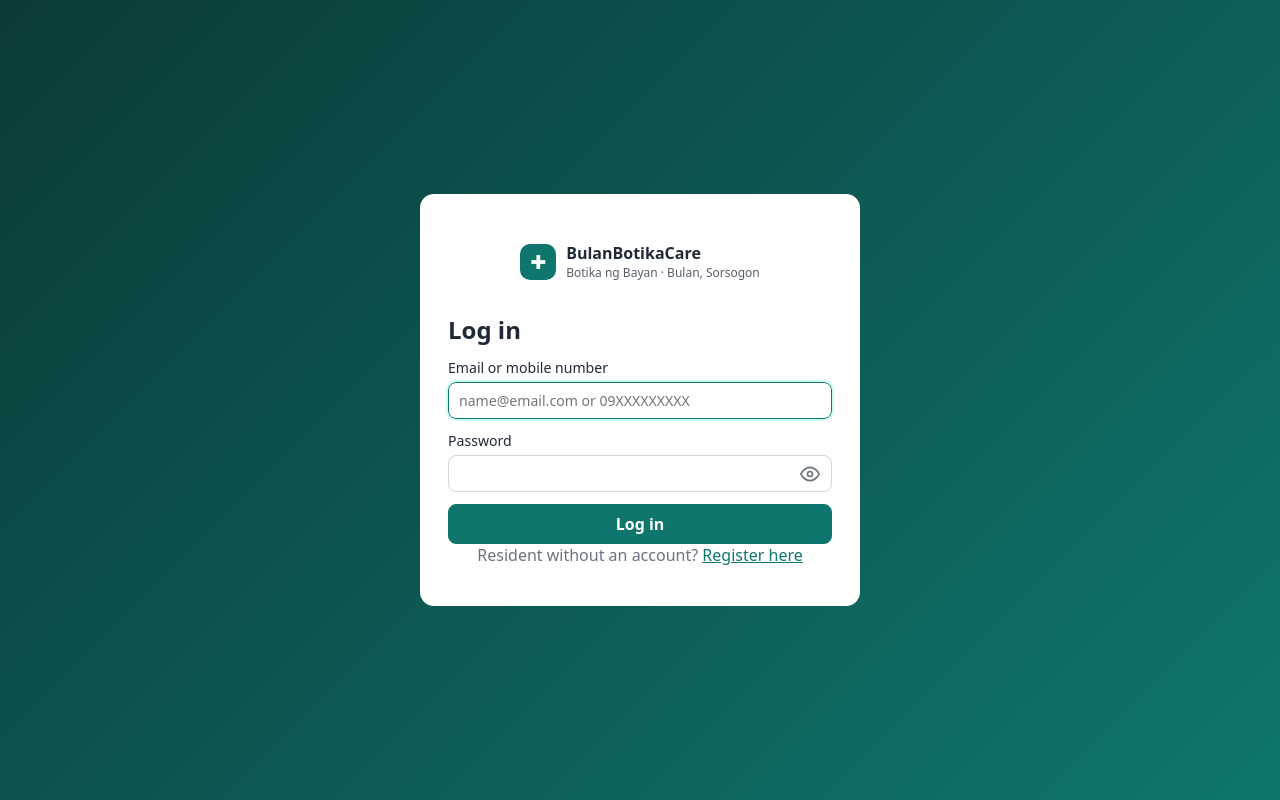
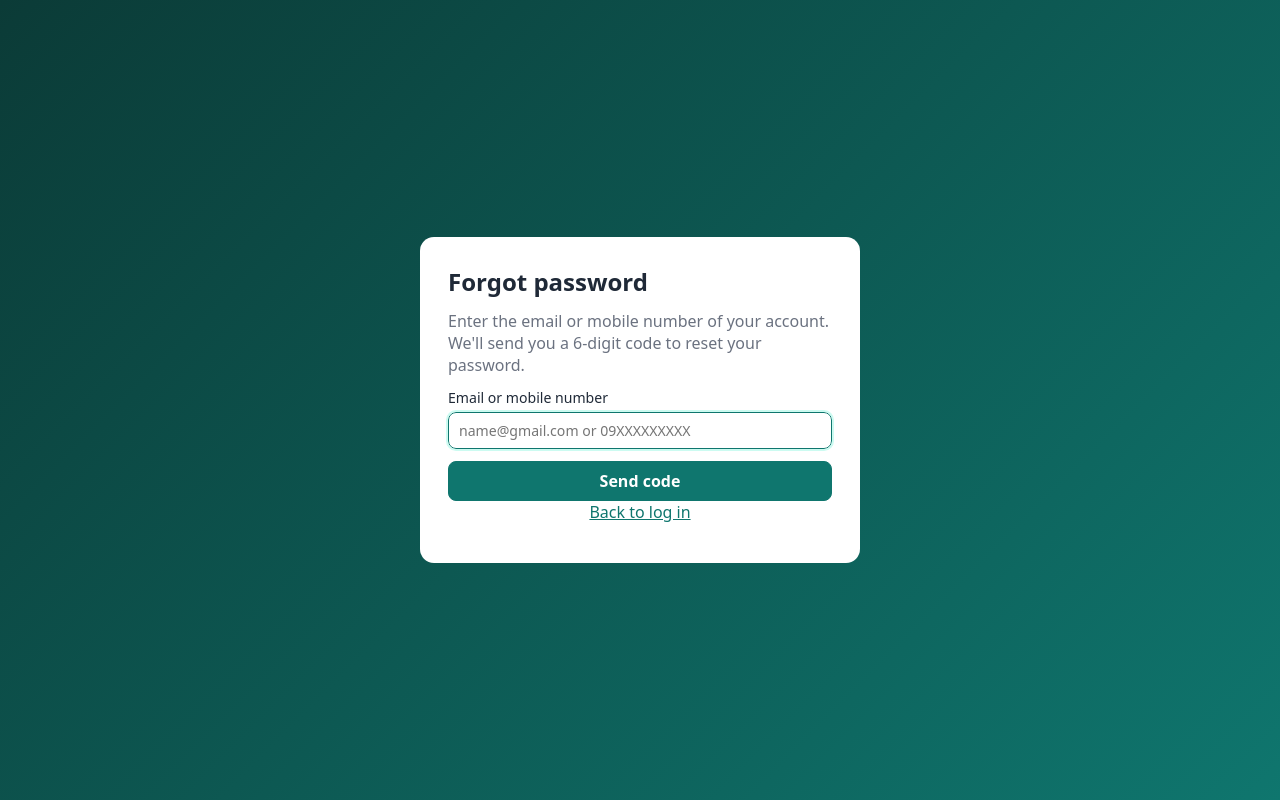
Before and after one commit to renancano22/botika-frontend, a React (Vite) app: page /forgot-password in a window 1280 px wide. Before the commit this address led to /login. Built offline with nearby package versions, Linux system fonts and the light colour scheme; no server answers.

Commit message:
Forgot password, validation, barangay dropdown

```diff
--- a/src/App.tsx
+++ b/src/App.tsx
@@ -5,6 +5,7 @@ import Layout from './components/Layout';
 import type { Role } from './types';
 import Login from './pages/Login';
 import Register from './pages/Register';
+import ForgotPassword from './pages/ForgotPassword';
 import AdminDashboard from './pages/admin/AdminDashboard';
 import Users from './pages/admin/Users';
 import Reports from './pages/admin/Reports';
@@ -39,6 +40,7 @@ export default function App() {
     <Routes>
       <Route path="/login" element={user ? <Navigate to="/dashboard" replace /> : <Login />} />
       <Route path="/register" element={user ? <Navigate to="/dashboard" replace /> : <Register />} />
+      <Route path="/forgot-password" element={user ? <Navigate to="/dashboard" replace /> : <ForgotPassword />} />
 
       <Route element={<Guard roles={ALL}><Layout /></Guard>}>
         <Route path="/dashboard" element={
--- /dev/null
+++ b/src/pages/ForgotPassword.tsx
@@ -0,0 +1,94 @@
+import { useState, type FormEvent } from 'react';
+import { Link, useNavigate } from 'react-router-dom';
+import { api, errorMessage } from '../api';
+import { Message, PasswordInput } from '../components/ui';
+import { FIELD } from '../validation';
+
+/**
+ * Forgot password (for admin, staff and residents):
+ *  step 1 - enter email or mobile number, a 6-digit code is sent by SMS or email
+ *  step 2 - enter the code and a new password
+ */
+export default function ForgotPassword() {
+  const navigate = useNavigate();
+  const [step, setStep] = useState<1 | 2>(1);
+  const [login, setLogin] = useState('');
+  const [code, setCode] = useState('');
+  const [password, setPassword] = useState('');
+  const [confirm, setConfirm] = useState('');
+  const [info, setInfo] = useState('');
+  const [error, setError] = useState('');
+  const [busy, setBusy] = useState(false);
+
+  const sendCode = async (e?: FormEvent) => {
+    e?.preventDefault();
+    setBusy(true);
+    setError('');
+    try {
+      const res = await api.post<{ message: string }>('/forgot-password', { login });
+      setInfo(res.data.message);
+      setStep(2);
+    } catch (err) {
+      setError(errorMessage(err));
+    } finally {
+      setBusy(false);
+    }
+  };
+
+  const reset = async (e: FormEvent) => {
+    e.preventDefault();
+    if (password !== confirm) {
+      setError('The two passwords do not match.');
+      return;
+    }
+    setBusy(true);
+    setError('');
+    try {
+      await api.post('/reset-password', { login, code, password, password_confirmation: confirm });
+      navigate('/login', { replace: true, state: { notice: 'Your password has been changed. You can now log in.' } });
+    } catch (err) {
+      setError(errorMessage(err));
+    } finally {
+      setBusy(false);
+    }
+  };
+
+  return (
+    <div className="auth-page">
+      {step === 1 ? (
+        <form className="auth-card" onSubmit={sendCode}>
+          <h1>Forgot password</h1>
+          <p className="muted">Enter the email or mobile number of your account. We'll send you a 6-digit code to reset your password.</p>
+          <Message>{error}</Message>
+          <label>Email or mobile number
+            <input value={login} onChange={(e) => setLogin(e.target.value)} placeholder="name@gmail.com or 09XXXXXXXXX" autoComplete="username" required autoFocus />
+          </label>
+          <button className="btn" disabled={busy}>{busy ? 'Sending code…' : 'Send code'}</button>
+          <p className="muted center"><Link to="/login">Back to log in</Link></p>
+        </form>
+      ) : (
+        <form className="auth-card" onSubmit={reset}>
+          <h1>Reset password</h1>
+          <Message type="info">{info}</Message>
+          <Message>{error}</Message>
+          <label>6-digit code
+            <input value={code} onChange={(e) => setCode(e.target.value.replace(/\D/g, '').slice(0, 6))}
+              inputMode="numeric" autoComplete="one-time-code" placeholder="123456" required maxLength={6} {...FIELD.code} autoFocus />
+          </label>
+          <label>New password
+            <PasswordInput value={password} onChange={(e) => setPassword(e.target.value)} autoComplete="new-password" required {...FIELD.password} />
+          </label>
+          <label>Confirm new password
+            <PasswordInput value={confirm} onChange={(e) => setConfirm(e.target.value)} autoComplete="new-password" required />
+          </label>
+          <p className="field-hint">At least 8 characters, with at least one letter and one number.</p>
+          <button className="btn" disabled={busy}>{busy ? 'Saving…' : 'Change password'}</button>
+          <p className="muted center">
+            Didn't get a code? <button type="button" className="link-button" onClick={() => sendCode()} disabled={busy}>Send again</button>
+            {' · '}<Link to="/login">Back to log in</Link>
+          </p>
+        </form>
+      )}
+    </div>
+  );
+}
--- a/src/pages/Login.tsx
+++ b/src/pages/Login.tsx
@@ -1,5 +1,5 @@
 import { useState, type FormEvent } from 'react';
-import { Link } from 'react-router-dom';
+import { Link, useLocation } from 'react-router-dom';
 import { errorMessage } from '../api';
 import { useAuth } from '../auth';
 import { Message, PasswordInput } from '../components/ui';
@@ -10,6 +10,8 @@ export default function Login() {
   const [password, setPassword] = useState('');
   const [error, setError] = useState('');
   const [busy, setBusy] = useState(false);
+  // Message passed from the Forgot Password page after a successful reset.
+  const notice = (useLocation().state as { notice?: string } | null)?.notice ?? '';
 
   const submit = async (e: FormEvent) => {
     e.preventDefault();
@@ -32,11 +34,13 @@ export default function Login() {
           <div><strong>BulanBotikaCare</strong><small>Botika ng Bayan · Bulan, Sorsogon</small></div>
         </div>
         <h1>Log in</h1>
+        <Message type="success">{notice}</Message>
         <Message>{error}</Message>
         <label>Email or mobile number
-          <input value={login} onChange={(e) => setLogin(e.target.value)} placeholder="name@email.com or 09XXXXXXXXX" autoComplete="username" required autoFocus />
+          <input value={login} onChange={(e) => setLogin(e.target.value)} placeholder="name@gmail.com or 09XXXXXXXXX" autoComplete="username" required autoFocus />
         </label>
         <label>Password<PasswordInput value={password} onChange={(e) => setPassword(e.target.value)} autoComplete="current-password" required /></label>
+        <Link to="/forgot-password" className="forgot-link">Forgot password?</Link>
         <button className="btn" disabled={busy}>{busy ? 'Logging in…' : 'Log in'}</button>
         <p className="muted center">Resident without an account? <Link to="/register">Register here</Link></p>
       </form>
--- a/src/pages/Register.tsx
+++ b/src/pages/Register.tsx
@@ -2,19 +2,26 @@ import { useState, type ChangeEvent, type FormEvent } from 'react';
 import { Link } from 'react-router-dom';
 import { errorMessage } from '../api';
 import { useAuth } from '../auth';
+import { useApi } from '../hooks';
 import { Message, PasswordInput } from '../components/ui';
+import { FIELD } from '../validation';
 
 export default function Register() {
   const { register } = useAuth();
+  const { data: barangays } = useApi<string[]>('/barangays');
   const [form, setForm] = useState({
-    name: '', address: '', contact_no: '', email: '', password: '', password_confirmation: '',
+    name: '', barangay: '', address_line: '', contact_no: '', email: '', password: '', password_confirmation: '',
   });
   const [error, setError] = useState('');
   const [busy, setBusy] = useState(false);
-  const set = (k: keyof typeof form) => (e: ChangeEvent<HTMLInputElement>) => setForm({ ...form, [k]: e.target.value });
+  const set = (k: keyof typeof form) => (e: ChangeEvent<HTMLInputElement | HTMLSelectElement>) => setForm({ ...form, [k]: e.target.value });
 
   const submit = async (e: FormEvent) => {
     e.preventDefault();
+    if (form.password !== form.password_confirmation) {
+      setError('The two passwords do not match.');
+      return;
+    }
     setBusy(true);
     setError('');
     try {
@@ -32,14 +39,38 @@ export default function Register() {
         <h1>Resident Registration</h1>
         <p className="muted">Create an account to check medicine availability, submit requests and receive SMS updates.</p>
         <Message>{error}</Message>
-        <label>Full name<input value={form.name} onChange={set('name')} required /></label>
-        <label>Address (Barangay / Zone)<input value={form.address} onChange={set('address')} required /></label>
-        <label>Mobile number (for log in and SMS updates)<input type="tel" value={form.contact_no} onChange={set('contact_no')} placeholder="09XXXXXXXXX" required /></label>
-        <label>Email (optional — you can also log in with it)<input type="email" value={form.email} onChange={set('email')} /></label>
+
+        <label>Full name
+          <input value={form.name} onChange={set('name')} autoComplete="name" required maxLength={100} {...FIELD.name} />
+        </label>
+
+        <label>Barangay (Bulan, Sorsogon)
+          <select value={form.barangay} onChange={set('barangay')} required>
+            <option value="">{barangays ? 'Select your barangay…' : 'Loading barangays…'}</option>
+            {barangays?.map((b) => <option key={b} value={b}>{b}</option>)}
+          </select>
+        </label>
+        <label>House no. / Street / Purok (optional)
+          <input value={form.address_line} onChange={set('address_line')} maxLength={120} placeholder="e.g. Purok 3, Rizal St." />
+        </label>
+
+        <label>Mobile number (for log in and SMS updates)
+          <input type="tel" inputMode="tel" value={form.contact_no} onChange={set('contact_no')} placeholder="09XXXXXXXXX" required maxLength={16} {...FIELD.mobile} />
+        </label>
+        <label>Gmail address (optional — you can also log in with it)
+          <input type="email" value={form.email} onChange={set('email')} placeholder="name@gmail.com" autoComplete="email" maxLength={255} {...FIELD.gmail} />
+        </label>
+
         <div className="row">
-          <label>Password<PasswordInput value={form.password} onChange={set('password')} minLength={8} autoComplete="new-password" required /></label>
-          <label>Confirm password<PasswordInput value={form.password_confirmation} onChange={set('password_confirmation')} minLength={8} autoComplete="new-password" required /></label>
+          <label>Password
+            <PasswordInput value={form.password} onChange={set('password')} autoComplete="new-password" required {...FIELD.password} />
+          </label>
+          <label>Confirm password
+            <PasswordInput value={form.password_confirmation} onChange={set('password_confirmation')} autoComplete="new-password" required />
+          </label>
         </div>
+        <p className="field-hint">Password: at least 8 characters, with at least one letter and one number.</p>
+
         <button className="btn" disabled={busy}>{busy ? 'Creating account…' : 'Register'}</button>
         <p className="muted center">Already registered? <Link to="/login">Log in</Link></p>
       </form>
--- a/src/pages/admin/Users.tsx
+++ b/src/pages/admin/Users.tsx
@@ -4,6 +4,7 @@ import { useAuth } from '../../auth';
 import { useApi } from '../../hooks';
 import { Badge, Card, Empty, Loading, Message, Modal, PasswordInput } from '../../components/ui';
 import type { Role, User } from '../../types';
+import { FIELD } from '../../validation';
 
 type Form = { name: string; email: string; password: string; role: Role };
 
@@ -85,13 +86,14 @@ export default function Users() {
         <Modal title={editing ? 'Edit user' : 'Create account'} onClose={() => setForm(null)}>
           <form onSubmit={save}>
             <Message>{formError}</Message>
-            <label>Full name<input value={form.name} onChange={(e) => setForm({ ...form, name: e.target.value })} required /></label>
-            <label>Email{editing?.role === 'resident' && ' (optional)'}
-              <input type="email" value={form.email} onChange={(e) => setForm({ ...form, email: e.target.value })} required={editing?.role !== 'resident'} />
+            <label>Full name<input {...FIELD.name} value={form.name} onChange={(e) => setForm({ ...form, name: e.target.value })} maxLength={100} required /></label>
+            <label>Gmail address{editing?.role === 'resident' && ' (optional)'}
+              <input type="email" {...FIELD.gmail} placeholder="name@gmail.com" value={form.email} onChange={(e) => setForm({ ...form, email: e.target.value })} required={editing?.role !== 'resident'} />
             </label>
             <label>{editing ? 'New password (leave blank to keep)' : 'Password'}
-              <PasswordInput minLength={8} value={form.password} onChange={(e) => setForm({ ...form, password: e.target.value })} autoComplete="new-password" required={!editing} />
+              <PasswordInput {...FIELD.password} value={form.password} onChange={(e) => setForm({ ...form, password: e.target.value })} autoComplete="new-password" required={!editing} />
             </label>
+            <p className="field-hint">At least 8 characters, with letters and numbers.</p>
             <label>Role
               <select value={form.role} onChange={(e) => setForm({ ...form, role: e.target.value as Role })} disabled={editing?.role === 'resident'}>
                 <option value="staff">Pharmacy Staff</option>
--- a/src/pages/shared/Inventory.tsx
+++ b/src/pages/shared/Inventory.tsx
@@ -3,6 +3,7 @@ import { api, errorMessage, formatDate } from '../../api';
 import { useApi } from '../../hooks';
 import { Badge, Card, Empty, Loading, Message, Modal } from '../../components/ui';
 import type { InventoryBatch, Medicine, StockTransaction } from '../../types';
+import { tomorrow } from '../../validation';
 
 const STOCK_OUT_REASONS = ['Expired', 'Damaged', 'Lost', 'Returned to supplier', 'Other'];
 const TX_LABEL: Record<StockTransaction['type'], string> = { stock_in: 'Stock-in', stock_out: 'Stock-out', dispensed: 'Dispensed' };
@@ -117,7 +118,7 @@ export default function Inventory() {
             </label>
             <div className="row">
               <label>Quantity<input type="number" min={1} value={stockIn.quantity} onChange={(e) => setStockIn({ ...stockIn, quantity: Number(e.target.value) })} required /></label>
-              <label>Expiration date<input type="date" value={stockIn.expiration_date} onChange={(e) => setStockIn({ ...stockIn, expiration_date: e.target.value })} required /></label>
+              <label>Expiration date<input type="date" min={tomorrow()} value={stockIn.expiration_date} onChange={(e) => setStockIn({ ...stockIn, expiration_date: e.target.value })} required /></label>
             </div>
             <div className="modal-actions">
               <button type="button" className="btn btn-outline" onClick={() => setStockIn(null)}>Cancel</button>
--- a/src/styles.css
+++ b/src/styles.css
@@ -223,3 +223,9 @@ input:focus, select:focus, textarea:focus { outline: 2px solid var(--primary-sof
   .content { padding: 0; }
   .card { border: none; padding: 0; }
 }
+
+/* Form helpers */
+.field-hint { color: var(--muted); font-size: 0.8rem; margin: -6px 0 12px; }
+.forgot-link { align-self: flex-end; display: block; text-align: right; font-size: 0.85rem; margin: -6px 0 12px; }
+.link-button { background: none; border: 0; padding: 0; color: var(--primary); text-decoration: underline; font: inherit; cursor: pointer; }
+.link-button:disabled { color: var(--muted); cursor: default; }
--- /dev/null
+++ b/src/validation.ts
@@ -0,0 +1,33 @@
+/**
+ * Browser-side checks for form fields (the backend checks the same rules again).
+ * Used as <input pattern=... title=...>: the browser shows the title text when the value doesn't match.
+ */
+export const FIELD = {
+  name: {
+    pattern: "[\\p{L} .'\\-]{2,100}",
+    title: "Use letters only (spaces, periods, hyphens and apostrophes are allowed), e.g. Juan Dela Cruz.",
+  },
+  gmail: {
+    pattern: '[A-Za-z0-9._%+\\-]+@[Gg][Mm][Aa][Ii][Ll]\\.[Cc][Oo][Mm]',
+    title: 'Use a Gmail address ending in @gmail.com, e.g. juan.delacruz@gmail.com.',
+  },
+  mobile: {
+    pattern: '(\\+63[ \\-]?|0)9[0-9]{2}[ \\-]?[0-9]{3}[ \\-]?[0-9]{4}',
+    title: 'Enter an 11-digit mobile number starting with 09, e.g. 09171234567.',
+  },
+  password: {
+    pattern: '(?=.*[A-Za-z])(?=.*[0-9]).{8,100}',
+    title: 'At least 8 characters with at least one letter and one number.',
+  },
+  code: {
+    pattern: '[0-9]{6}',
+    title: 'Enter the 6-digit code.',
+  },
+};
+
+/** Tomorrow's date as YYYY-MM-DD (for expiration date fields, which must be in the future). */
+export function tomorrow(): string {
+  const d = new Date();
+  d.setDate(d.getDate() + 1);
+  return `${d.getFullYear()}-${String(d.getMonth() + 1).padStart(2, '0')}-${String(d.getDate()).padStart(2, '0')}`;
+}
```
Also changed, not shown: 1 other file (tests, documents, lock files or other folders).
